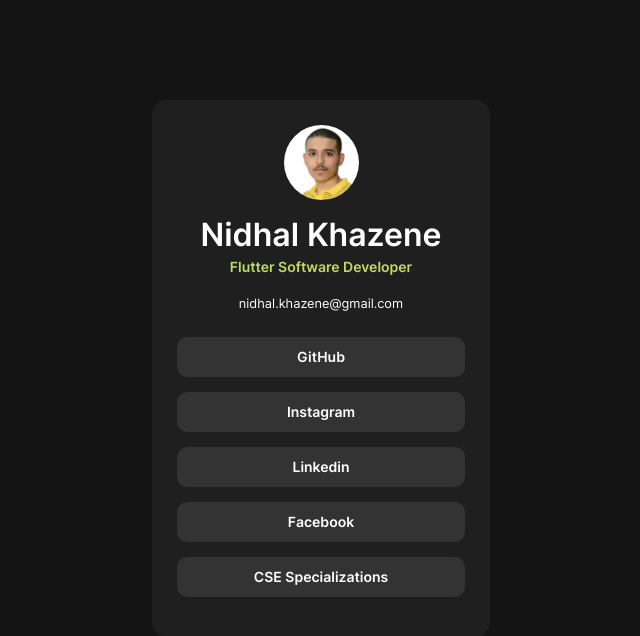
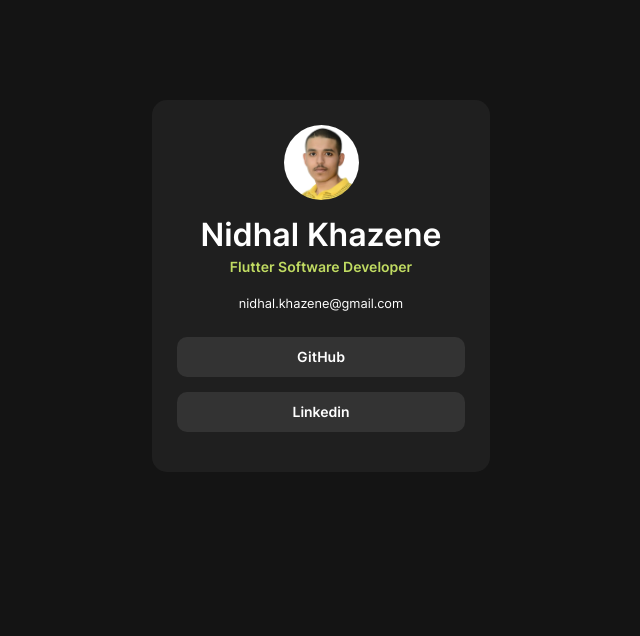
Before and after one commit to Nidhal-Khazene/NidhalKhazene, a plain HTML site: page index.html in a window 1280 px wide. Shown: the whole page, without its empty margins (319-959 px from the left). Drawn offline with Linux system fonts and the light colour scheme.

Commit message:
delete some socila links

```diff
--- a/index.html
+++ b/index.html
@@ -36,21 +36,9 @@
             <a href="https://github.com/Nidhal-Khazene">
               <div>GitHub</div>
             </a>
-            <a href="https://www.instagram.com/nidhalkhazene/">
-              <div>Instagram</div>
-            </a>
             <a href="https://www.linkedin.com/in/nidhal-khazene/">
               <div>Linkedin</div>
             </a>
-              <a href="https://www.facebook.com/profile.php?id=61568090505688">
-              <div>Facebook</div>
-            </a>
-            </a>
-              <a href="https://www.mediafire.com/file/3cnnt3q3ywbid4z/%25D8%25AA%25D8%25AE%25D8%25B5%25D8%25B5%25D8%25A7%25D8%25AA_%25D9%2585%25D9%2587%25D9%2586%25D8%25AF%25D8%25B3_%25D8%25AF%25D9%2588%25D9%2584%25D8%25A9_%25D8%25A7%25D8%25B9%25D9%2584%25D8%25A7%25D9%2585_%25D8%25A7%25D9%2584%25D9%258A.zip/file">
-              <div>CSE Specializations</div>
-            </a>
-
-
           </section>
         </div>
       </div>
```
